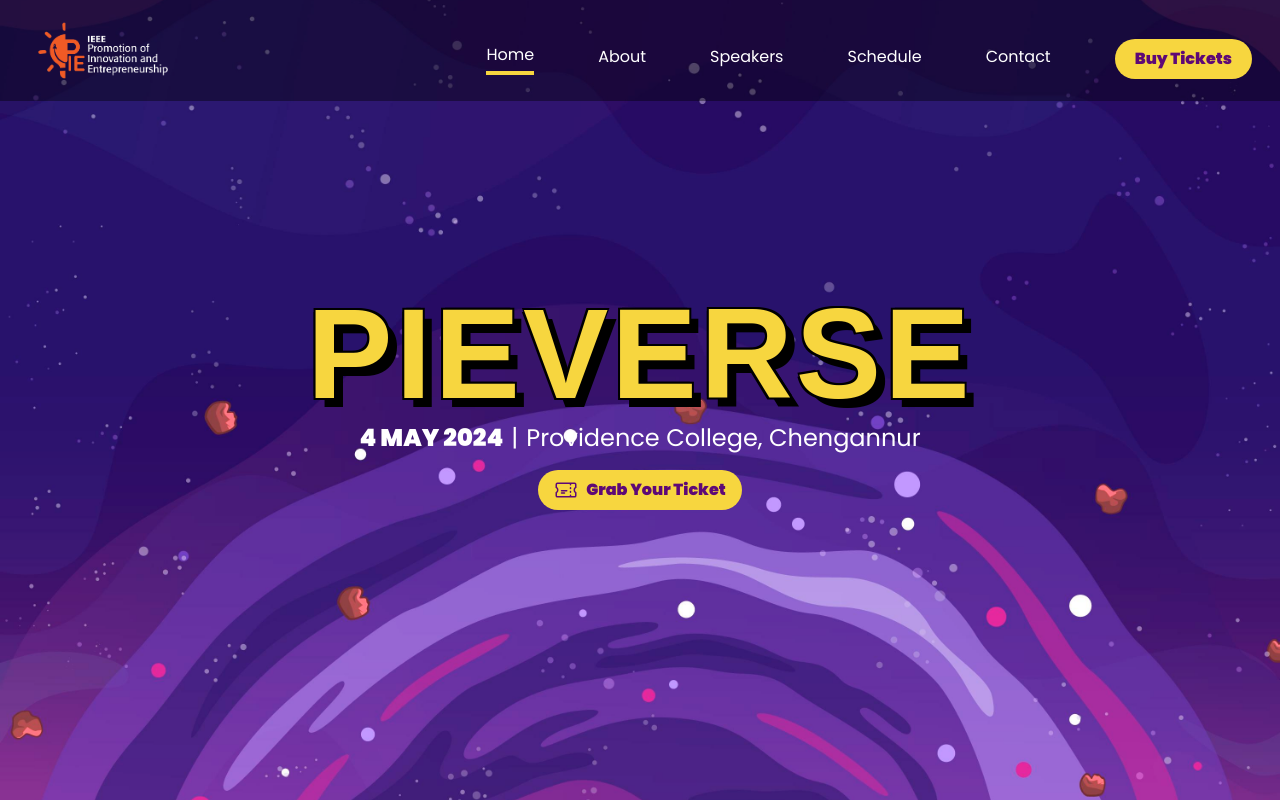
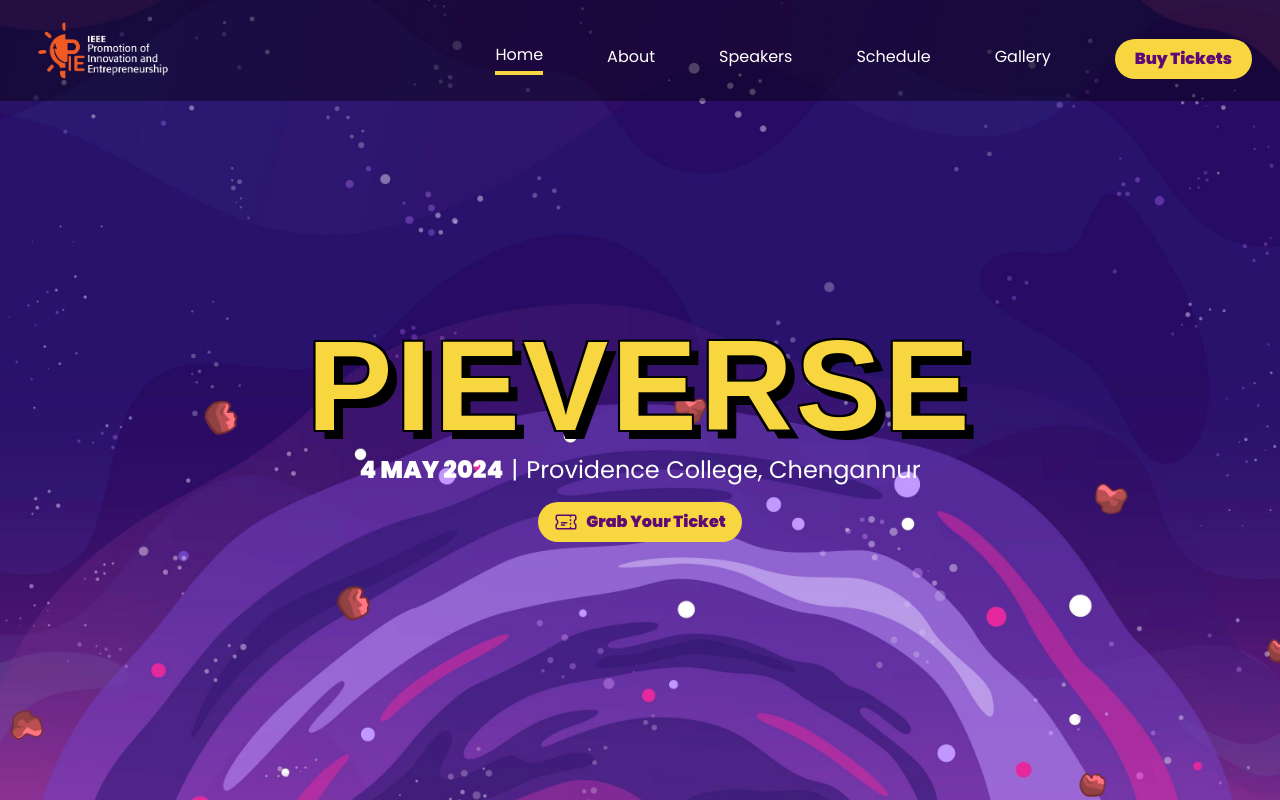
Before and after one commit to abinthm/pieverse, a Next.js app: page / in a window 1280 px wide. Built offline with nearby package versions, Linux system fonts and the light colour scheme; a web font is replaced by a local one.

Commit message:
spelling corrected 2

```diff
--- a/components/NavList.jsx
+++ b/components/NavList.jsx
@@ -4,21 +4,46 @@ import { cn } from "@/lib/utils";
 import Image from "next/image";
 import Link from "next/link";
 import { usePathname } from "next/navigation";
-import React from "react";
+import React, { useEffect, useState } from "react";
 
 const NavList = () => {
   const pathname = usePathname();
+  const [activeSection, setActiveSection] = useState('home');
+
+  useEffect(() => {
+    const handleScroll = () => {
+      const sections = document.querySelectorAll("section"); // assuming sections have unique IDs
+      const scrollPosition = window.scrollY;
+
+      sections.forEach((section) => {
+        const sectionTop = section.offsetTop;
+        const sectionHeight = section.clientHeight;
+
+        if (
+          scrollPosition >= sectionTop &&
+          scrollPosition < sectionTop + sectionHeight
+        ) {
+          setActiveSection(section.id);
+        }
+      });
+    };
+
+    window.addEventListener("scroll", handleScroll);
+
+    return () => {
+      window.removeEventListener("scroll", handleScroll);
+    };
+  }, []);
   return (
-    <div className="flex items-center gap-10 lg:gap-16 max-sm:hidden">
+    <div className="flex items-center gap-5 lg:gap-16 max-sm:hidden">
       {NavbarLinks.map((link, key) => {
-        const isActive = (pathname === link.route) || (link.route==='#home' && pathname === '/');
         return (
           <div
             key={key}
             className={cn(
               "flex items-center gap-1 pb-1 transition-all duration-300",
               {
-                "border-b-4 border-primary": isActive,
+                "border-b-4 border-primary": activeSection===link.name,
               }
             )}
           >
--- a/components/Pages/Main.jsx
+++ b/components/Pages/Main.jsx
@@ -6,7 +6,7 @@ const poppins = Poppins({ subsets: ["latin"], weight: "900" });
 
 const Main = () => {
   return (
-    <section id="home" className={`h-screen w-full flex items-center justify-center px-4`}>
+    <section id="home" className={`h-screen w-full flex items-center justify-center px-4 pt-8 md:pt-16`}>
       <div className="flex flex-col items-center">
         <h1
           className={`text-[55px] md:text-9xl font-extrabold text-primary text-with-stroke mentra-font tracking-wide`}
--- a/components/Pages/Posters.jsx
+++ b/components/Pages/Posters.jsx
@@ -14,7 +14,7 @@ const Posters = () => {
 
   return (
     <section
-      id="posters"
+      id="gallery"
       className="w-full h-auto p-4 py-8 md:p-10  flex bg-black/50 mt-8 "
     >
       <div className="w-full flex flex-col items-center">
--- a/constants/index.js
+++ b/constants/index.js
@@ -2,26 +2,31 @@ export const NavbarLinks = [
     {
         imgUrl: '/assets/icons/home.svg',
         title: 'Home',
+        name: 'home',
         route: '#home'
     },
     {
         imgUrl: '/assets/icons/upcoming.svg',
         title: 'About',
+        name: 'about',
         route: '#about'
     },
     {
         imgUrl: '/assets/icons/previous.svg',
         title: 'Speakers',
+        name: 'speakers',
         route: '#speakers'
     },
     {
         imgUrl: '/assets/icons/recording.svg',
         title: 'Schedule',
+        name: 'schedule',
         route: '#schedule'
     },
     {
         imgUrl: '/assets/icons/recording.svg',
-        title: 'Contact',
-        route: '#contact'
+        title: 'Gallery',
+        name: 'gallery',
+        route: '#gallery'
     },
 ]
```
